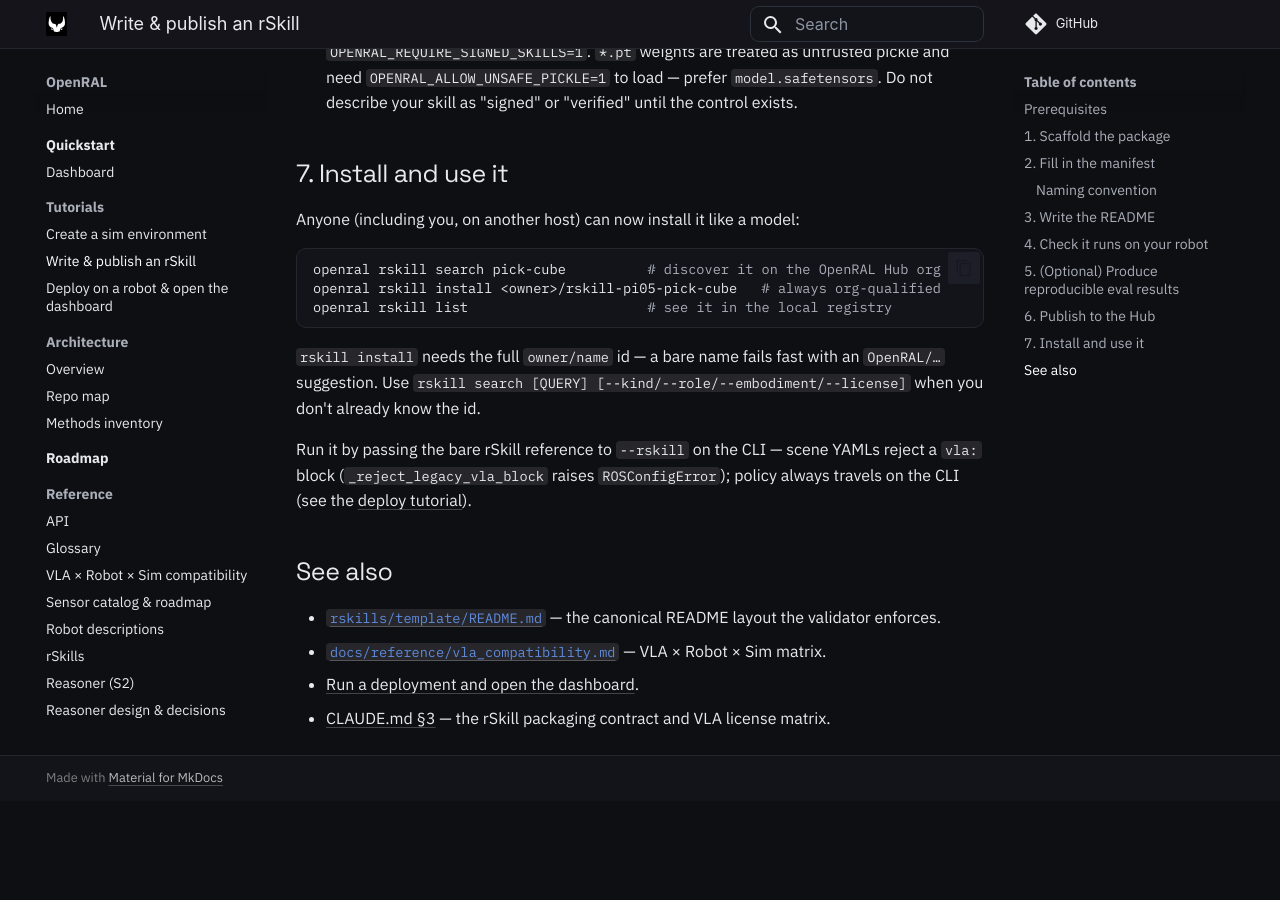
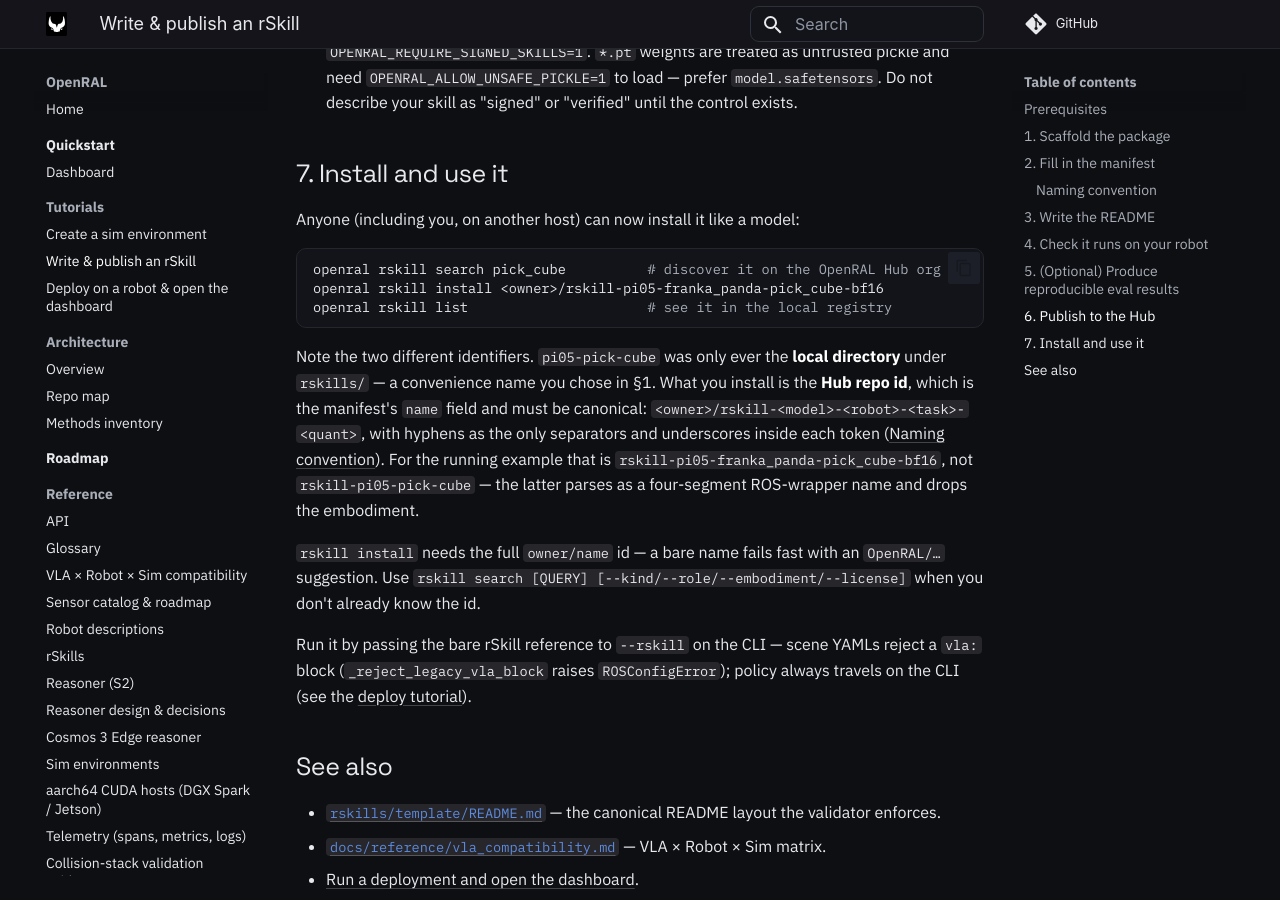
Before and after one commit to OpenRAL/openral, an MkDocs documentation site: the page built from docs/tutorials/rskill/write-and-publish-an-rskill.md, in a window 1280 px wide and 900 px high, scrolled down 4635 px. Built offline with MkDocs 1.6.1 and Material for MkDocs 9.7.7, drawn with Linux system fonts in a browser that asks for light colours; comment, search, counter and statistics services are not loaded; before the commit the page ends 5436 px from its top, so only the background shows below that.

Commit message:
docs(rskill): the install example broke the naming rule the page enforces
§2 spends a section on the enforced grammar
`<owner>/rskill-<model>-<robot>-<task>-<quant>` — hyphens as the only
separators, underscores inside tokens — and then §7 told the reader to
run `openral rskill install <owner>/rskill-pi05-pick-cube`.

That name splits into four parts, so the validator reads it as a
weightless ROS-wrapper name, and the embodiment segment is missing
entirely. The publisher would have rejected it.

The example is now `rskill-pi05-franka_panda-pick_cube-bf16`, and the
section states the distinction the page had left implicit: the local
`rskills/<dir>` name you pick in §1 is not the Hub repo id you install.
That conflation is what produced the bad example.

Signed-off-by: Adrian <adrianllopart@gmail.com>
Co-Authored-By: Claude Opus 5 <noreply@anthropic.com>
Claude-Session: https://claude.ai/code/session_01JEvL6sJTtrPB1RHFxkRfPN

````diff
--- a/docs/tutorials/rskill/write-and-publish-an-rskill.md
+++ b/docs/tutorials/rskill/write-and-publish-an-rskill.md
@@ -197,10 +197,19 @@ Two things to know:
 Anyone (including you, on another host) can now install it like a model:
 
 ```bash
-openral rskill search pick-cube          # discover it on the OpenRAL Hub org
-openral rskill install <owner>/rskill-pi05-pick-cube   # always org-qualified
+openral rskill search pick_cube          # discover it on the OpenRAL Hub org
+openral rskill install <owner>/rskill-pi05-franka_panda-pick_cube-bf16
 openral rskill list                      # see it in the local registry
 ```
+
+Note the two different identifiers. `pi05-pick-cube` was only ever the **local
+directory** under `rskills/` — a convenience name you chose in §1. What you
+install is the **Hub repo id**, which is the manifest's `name` field and must be
+canonical: `<owner>/rskill-<model>-<robot>-<task>-<quant>`, with hyphens as the
+only separators and underscores inside each token
+([Naming convention](#naming-convention)). For the running example that is
+`rskill-pi05-franka_panda-pick_cube-bf16`, not `rskill-pi05-pick-cube` — the
+latter parses as a four-segment ROS-wrapper name and drops the embodiment.
 
 `rskill install` needs the full `owner/name` id — a bare name fails fast with an
 `OpenRAL/…` suggestion. Use `rskill search [QUERY] [--kind/--role/--embodiment/--license]`
````
